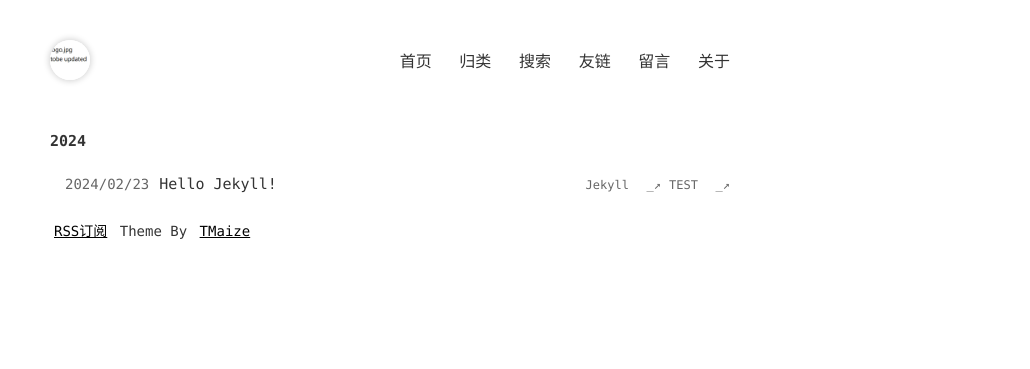
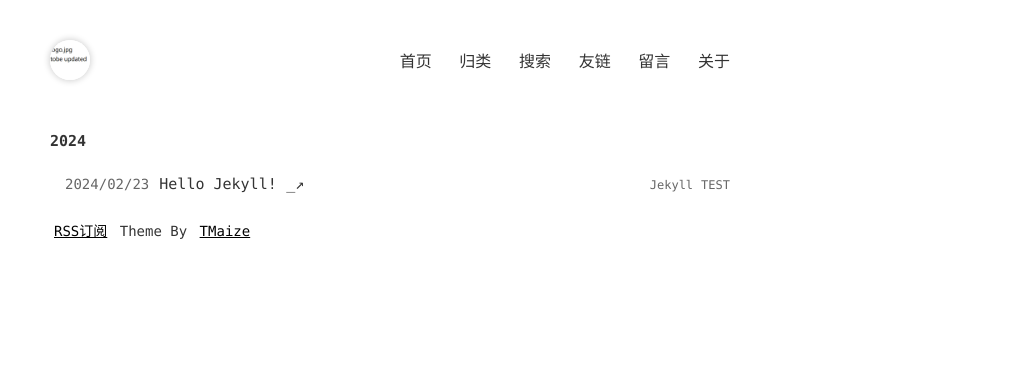
Before and after one commit to juntong20XX/juntong20XX.github.io, a Jekyll site: the page built from index.html, in a window 1280 px wide. Shown: the top 369 px of the page, without its empty margins (250-1280 px from the left). Built offline with Jekyll 4.4.1, drawn with Linux system fonts in a browser that asks for light colours.

Commit message:
fix: wrong new tab place

```diff
--- a/index.html
+++ b/index.html
@@ -16,11 +16,11 @@ title: Home Page
           <span class="date">{{ post.date | date: "%Y/%m/%d" }}</span>
           <div class="title">
             <a href="{{ site.baseurl | append: post.url }}" class="hover-underline">{{ post.title }}</a>
+            <a href="{{ site.baseurl | append: post.url }}" class="hover-underline" target="_blank">_↗</a>
           </div>
           <div class="categories">
             {% for categorie in post.categories -%}
             <a href="{{site.baseurl}}/pages/categories.html#{{ categorie }}" class="hover-underline">{{ categorie }}</a>
-            <a href="{{site.baseurl}}/pages/categories.html#{{ categorie }}" class="hover-underline" target="_blank">_↗</a>
             {%- endfor %}
           </div>
         </li>
```
